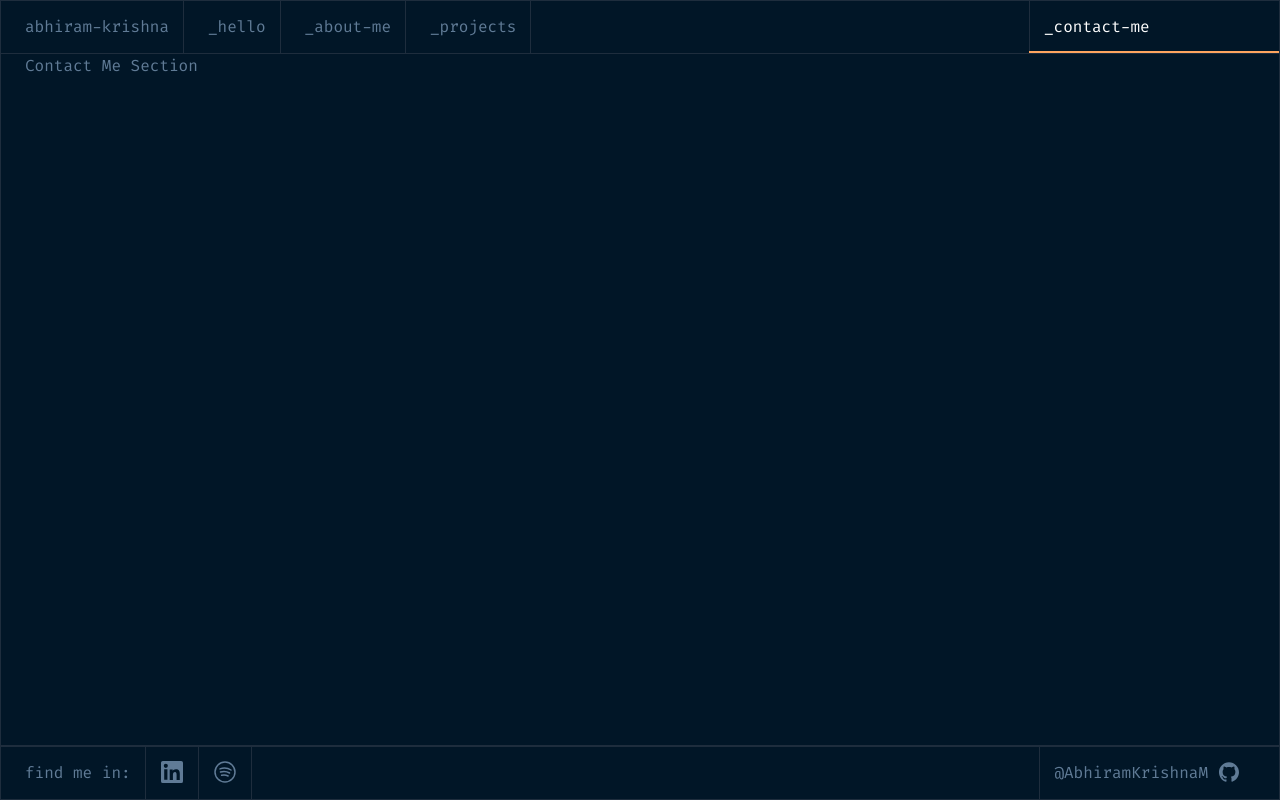
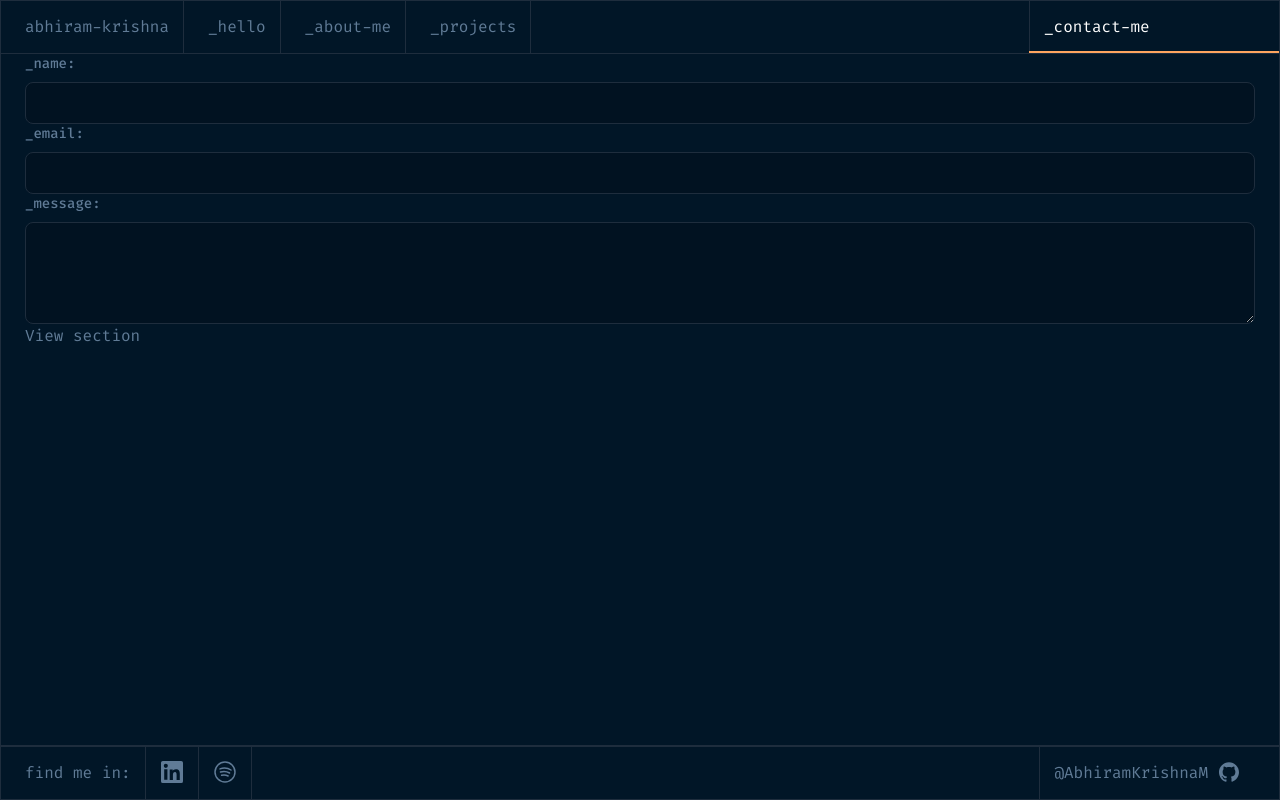
Before and after one commit to AbhiramKrishnaM/Portfolio, a Vue app: page /contact in a window 1280 px wide. Built offline with nearby package versions, Linux system fonts and the light colour scheme.

Commit message:
added form fields

```diff
--- a/src/components/contact/Form.vue
+++ b/src/components/contact/Form.vue
@@ -1,5 +1,49 @@
 <template>
-  <div>Contact form</div>
+  <form>
+    <div>
+      <label
+        for="first_name"
+        class="block mb-2 text-sm font-medium text-gray-gradient-01"
+      >
+        _name:
+      </label>
+      <input
+        type="text"
+        id="first_name"
+        class="block p-2.5 w-full border text-gray-900 text-sm rounded-lg bg-bg-field-default border-border-white placeholder-gray-400"
+        required
+      />
+    </div>
+
+    <div>
+      <label
+        for="first_name"
+        class="block mb-2 text-sm font-medium text-gray-gradient-01"
+      >
+        _email:
+      </label>
+      <input
+        type="text"
+        id="first_name"
+        class="block p-2.5 w-full border text-gray-900 text-sm rounded-lg bg-bg-field-default border-border-white placeholder-gray-400"
+        required
+      />
+    </div>
+
+    <div>
+      <label
+        for="message"
+        class="block mb-2 text-sm font-medium text-gray-gradient-01"
+      >
+        _message:
+      </label>
+      <textarea
+        id="message"
+        rows="4"
+        class="block p-2.5 w-full text-sm text-gray-900 rounded-lg border bg-bg-field-default border-border-white placeholder-gray-400"
+      ></textarea>
+    </div>
+  </form>
 </template>
 
 <script setup>
--- a/src/pages/contact.vue
+++ b/src/pages/contact.vue
@@ -1,7 +1,12 @@
 <template>
   <div>
-    <h1>Contact Me Section</h1>
+    <Form />
+
+    <ViewForm />
   </div>
 </template>
 
-<script setup></script>
+<script setup>
+import Form from "../components/contact/Form.vue";
+import ViewForm from "../components/contact/View.vue";
+</script>
--- a/tailwind.config.js
+++ b/tailwind.config.js
@@ -19,6 +19,9 @@ export default {
         // text color
         "white-gradient-01": "#E5E9F0",
         "gray-gradient-01": "#607B96",
+
+        // form fields
+        "bg-field-default": "#011221",
       },
 
       borderRadius: {
```
